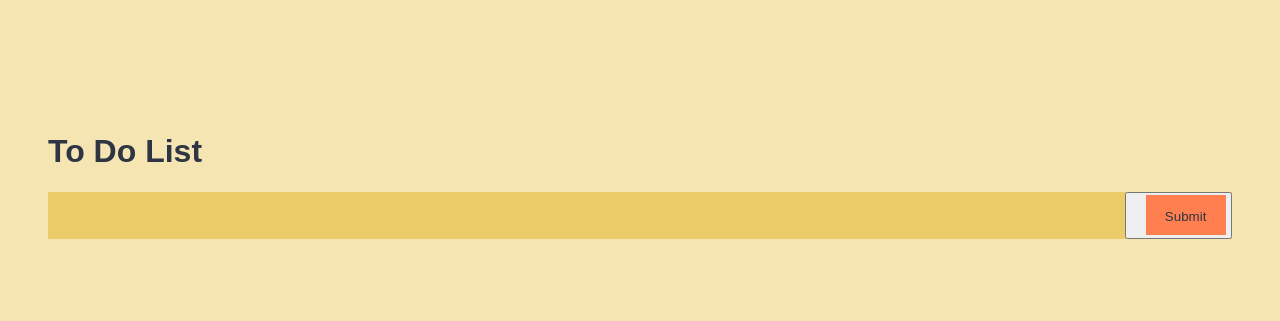
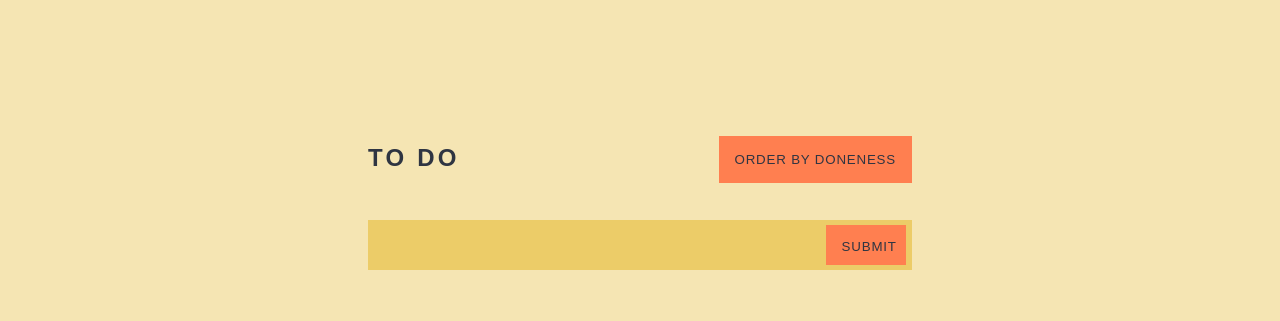
Before and after one commit to fac-13/PLHH-ToDo, a website: page index.html in a window 1280 px wide. Drawn offline with Linux system fonts and the light colour scheme; a web font is replaced by a local one.

Commit message:
Add more styling and button for order by doneness Relate #33

```diff
--- a/dom.js
+++ b/dom.js
@@ -50,7 +50,7 @@
       var newState = todoFunctions.sortTodos(state, (a, b) => b.done - a.done);
       update(newState);
     });
-    addTodoForm.appendChild(sortItems);
+    document.getElementById('js-sortby').appendChild(sortItems);
   }
 
   //
--- a/index.html
+++ b/index.html
@@ -13,7 +13,8 @@
   </head>
   <body>
     <main class="inner-wrapper">
-    <h1 class="heading">To Do List</h1>
+    <h1 class="heading">To Do</h1>
+    <span id="js-sortby" class="button__sortby"></span>
     <div id = "todo-container">
         <ul>
         </ul>
--- a/style.css
+++ b/style.css
@@ -118,6 +118,7 @@ li span {
   border: none;
   padding: 1rem;
   margin-right: 6rem;
+  font-size: 1rem;
 }
 
 .list__submit {
@@ -137,10 +138,32 @@ li span {
   /* IE 10, Fx 16+, Op 12.1+ */
   height: 2.5rem;
   line-height: 0.8rem;
+  text-transform: uppercase;
+  letter-spacing: .05rem;
+}
+
+.button__sortby button {
+    background-color: #ff7f50;
+    color: #2f3542;
+    border: none;
+    float: right;
+    padding: 1rem;
+    margin-top: 1.5rem;
+    text-transform: uppercase;
+    letter-spacing: .05rem;
+}
+
+.heading {
+    float: left;
+    margin-bottom: 3rem;
+    text-transform: uppercase;
+    letter-spacing: .2rem;
+    font-size: 1.5rem;
+    padding-top: 1rem;
 }
 
 @media screen and (min-width: 700px) {
   .inner-wrapper {
-    min-width: 50%;
+    max-width: 50%;
   }
 }
```
